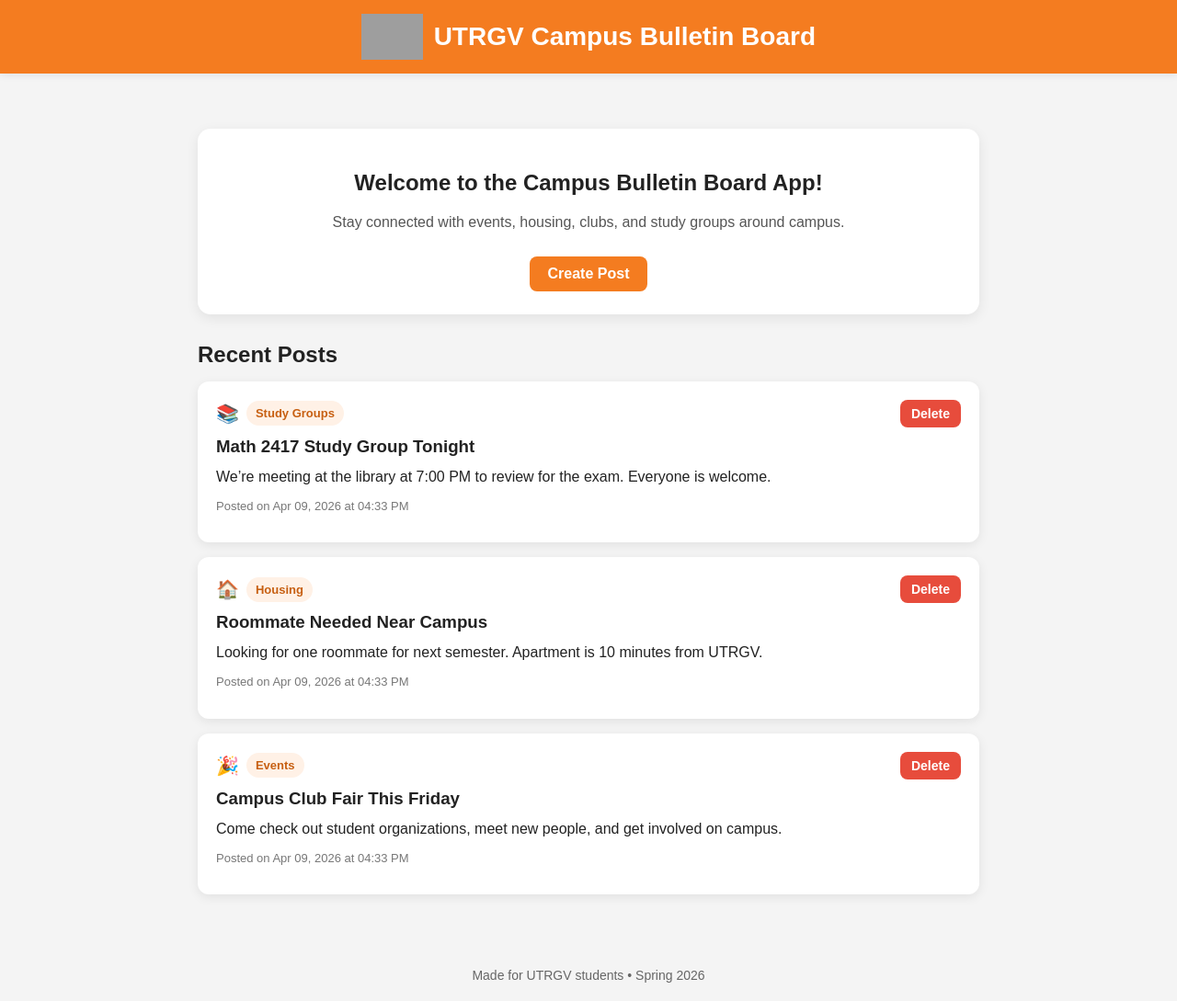
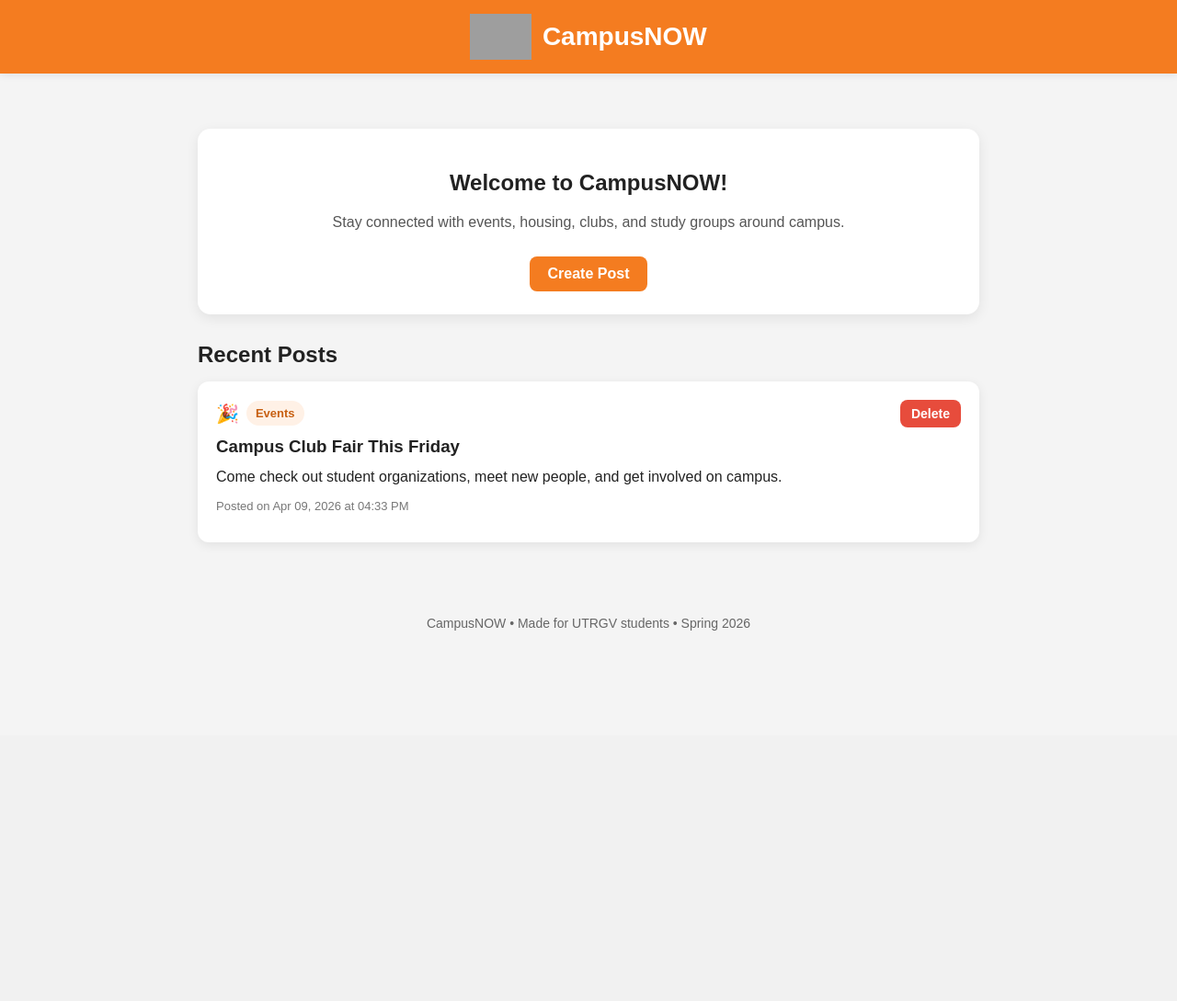
Before and after one commit to alanmireles7/campus-bulletin-board-app, a Flask app: page / in a window 1280 px wide. Shown: the whole page at 92% size. After the commit the page ends 686 px from the top, so only its background shows below. Run offline with Flask 3, Linux system fonts and the light colour scheme; grey boxes are pictures that could not be loaded.

Commit message:
Renamed app to CampusNOW and improved UI

```diff
--- a/templates/index.html
+++ b/templates/index.html
@@ -1,7 +1,7 @@
 <!DOCTYPE html>
 <html>
 <head>
-    <title>UTRGV Campus Bulletin Board</title>
+    <title>CampusNOW</title>
     <link rel="stylesheet" href="{{ url_for('static', filename='style.css') }}">
 </head>
 <body>
@@ -9,14 +9,14 @@
     <div class="header">
         <div class="header-content">
             <img src="{{ url_for('static', filename='utrgv_logo.png') }}" class="logo" alt="UTRGV Logo">
-            <h1>UTRGV Campus Bulletin Board</h1>
+            <h1>CampusNOW</h1>
         </div>
     </div>
 
     <div class="container">
 
         <div class="card welcome-card">
-            <h2>Welcome to the Campus Bulletin Board App!</h2>
+            <h2>Welcome to CampusNOW!</h2>
             <p class="welcome-text">
                 Stay connected with events, housing, clubs, and study groups around campus.
             </p>
@@ -50,7 +50,7 @@
     </div>
 
     <footer class="footer">
-        Made for UTRGV students • Spring 2026
+        CampusNOW • Made for UTRGV students • Spring 2026
     </footer>
 
 </body>
```
Also changed, not shown: templates/create_post.html (+9 -9 lines).
